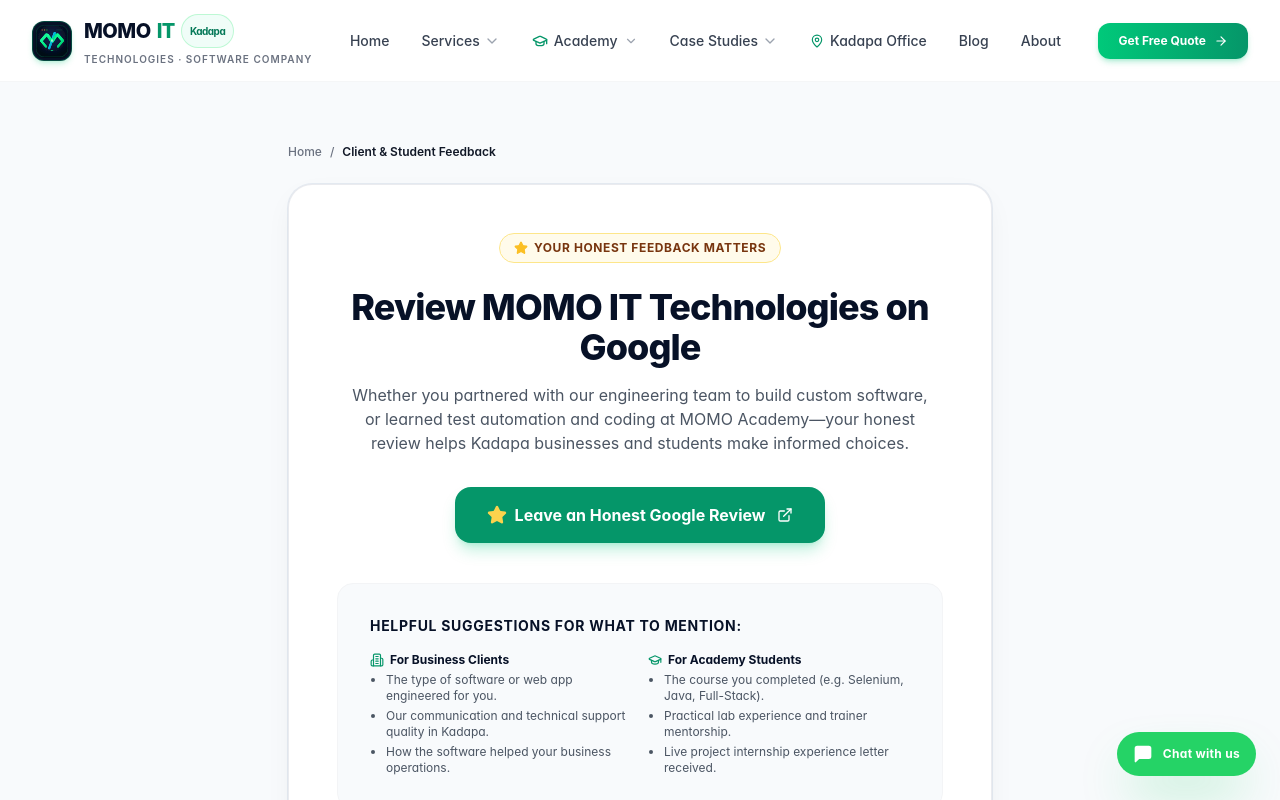
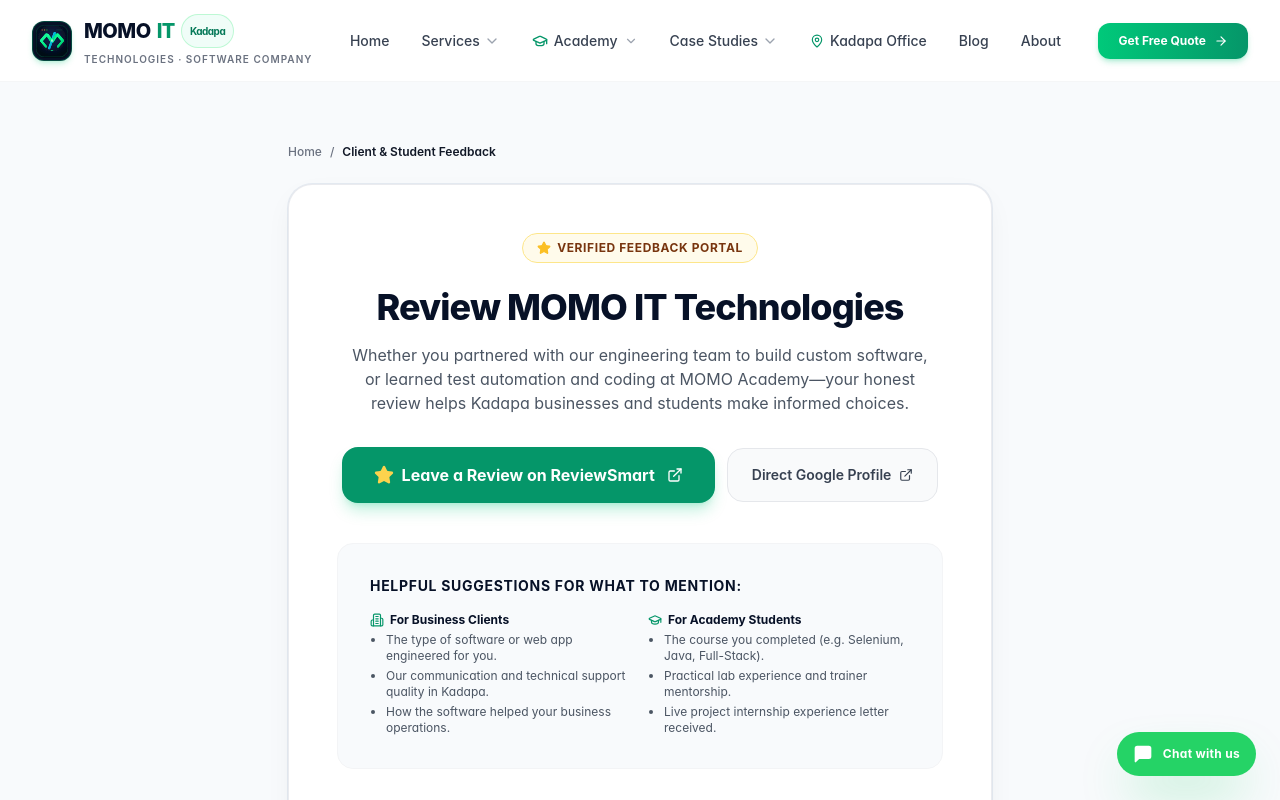
Before and after one commit to momoittechnologies-spec/momo-it-technologies, a Next.js app: page /review in a window 1280 px wide. Shown: the top 800 px of the page. Built offline with nearby package versions, Linux system fonts and the light colour scheme.

Commit message:
feat(reviews): integrate ReviewSmart verified portal across reviews section and review page

```diff
--- a/public/gmb_ready_content.json
+++ b/public/gmb_ready_content.json
@@ -137,15 +137,16 @@
     }
   ],
   "gmb_live_share_link": "https://share.google/qNjfQXuFmxNLyB8tO",
+  "reviewsmart_link": "https://www.reviewsmart.online/r/momo-it-technologies",
   "google_knowledge_graph_id": "/g/11zz9w2gyb",
   "review_request_messages": [
     {
       "audience": "Business / Software Client",
-      "message": "Hi [Client Name]! Thank you for partnering with MOMO IT Technologies for your project. If you enjoyed working with our engineering team, could you please take 30 seconds to share your review on our official Google profile? It helps us tremendously: https://share.google/qNjfQXuFmxNLyB8tO - Thank you! \u2014 Mohan Damerla, MOMO IT Technologies"
+      "message": "Hi [Client Name]! Thank you for partnering with MOMO IT Technologies for your project. If you enjoyed working with our engineering team, could you please take 30 seconds to share your review on our verified portal? It helps us tremendously: https://www.reviewsmart.online/r/momo-it-technologies - Thank you! — Mohan Damerla, MOMO IT Technologies"
     },
     {
       "audience": "Student / Trainee",
-      "message": "Hi [Student Name]! Hope you are doing great. Could you take a moment to leave your honest rating and feedback on our Google profile about your learning experience at MOMO Academy? Here is the direct link: https://share.google/qNjfQXuFmxNLyB8tO - Wishing you great success!"
+      "message": "Hi [Student Name]! Hope you are doing great. Could you take a moment to leave your honest rating and feedback on our verified portal about your learning experience at MOMO Academy? Here is the direct link: https://www.reviewsmart.online/r/momo-it-technologies - Wishing you great success!"
     }
   ]
 }
--- a/src/app/review/page.tsx
+++ b/src/app/review/page.tsx
@@ -14,14 +14,14 @@
 } from "lucide-react";
 
 export const metadata: Metadata = {
-  title: "Review Us on Google | MOMO IT Technologies Kadapa",
+  title: "Share Your Review | MOMO IT Technologies Kadapa",
   description:
-    "Have you worked with MOMO IT Technologies or studied at MOMO Academy in Kadapa? Share your honest feedback on our verified Google Business Profile.",
+    "Have you worked with MOMO IT Technologies or studied at MOMO Academy in Kadapa? Share your authentic feedback through our verified ReviewSmart portal.",
   alternates: {
     canonical: "https://www.momoittechnologies.com/review",
   },
   openGraph: {
-    title: "Review Us on Google | MOMO IT Technologies Kadapa",
+    title: "Share Your Review | MOMO IT Technologies Kadapa",
     description:
       "Share your authentic experience with MOMO IT Technologies. Help local Kadapa businesses and aspiring engineers make informed decisions.",
     url: "https://www.momoittechnologies.com/review",
@@ -29,6 +29,7 @@
 };
 
 export default function ReviewPage() {
+  const reviewSmartUrl = "https://www.reviewsmart.online/r/momo-it-technologies";
   const googleReviewUrl = "https://share.google/qNjfQXuFmxNLyB8tO";
 
   return (
@@ -52,28 +53,38 @@
         <div className="bg-white rounded-3xl p-8 sm:p-12 border border-gray-200/80 shadow-card text-center relative overflow-hidden">
           <div className="inline-flex items-center gap-1.5 px-3.5 py-1.5 rounded-full bg-amber-50 text-amber-900 border border-amber-200 text-xs font-bold uppercase tracking-wider mb-6">
             <Star className="w-3.5 h-3.5 fill-amber-400 text-amber-400" />
-            Your Honest Feedback Matters
+            Verified Feedback Portal
           </div>
 
           <h1 className="text-3xl sm:text-4xl font-extrabold text-navy-950 tracking-tight leading-tight mb-4">
-            Review MOMO IT Technologies on Google
+            Review MOMO IT Technologies
           </h1>
 
           <p className="text-sm sm:text-base text-gray-600 max-w-xl mx-auto leading-relaxed mb-8">
             Whether you partnered with our engineering team to build custom software, or learned test automation and coding at MOMO Academy—your honest review helps Kadapa businesses and students make informed choices.
           </p>
 
-          {/* Primary Action Button */}
-          <div className="mb-10">
+          {/* Primary Action Buttons */}
+          <div className="flex flex-col sm:flex-row items-center justify-center gap-3 mb-10">
+            <a
+              href={reviewSmartUrl}
+              target="_blank"
+              rel="noopener noreferrer"
+              className="w-full sm:w-auto inline-flex items-center justify-center gap-2 px-8 py-4 rounded-2xl bg-brand-600 hover:bg-brand-700 text-white font-bold text-sm sm:text-base shadow-lg shadow-brand-500/25 hover:shadow-xl transition-all hover:-translate-y-0.5"
+            >
+              <Star className="w-5 h-5 fill-amber-300 text-amber-300" />
+              <span>Leave a Review on ReviewSmart</span>
+              <ExternalLink className="w-4 h-4 ml-1" />
+            </a>
+
             <a
               href={googleReviewUrl}
               target="_blank"
               rel="noopener noreferrer"
-              className="inline-flex items-center justify-center gap-2 px-8 py-4 rounded-2xl bg-brand-600 hover:bg-brand-700 text-white font-bold text-sm sm:text-base shadow-lg shadow-brand-500/25 hover:shadow-xl transition-all hover:-translate-y-0.5"
+              className="w-full sm:w-auto inline-flex items-center justify-center gap-2 px-6 py-4 rounded-2xl bg-gray-50 hover:bg-gray-100 text-gray-700 hover:text-navy-950 font-semibold text-xs sm:text-sm border border-gray-200 transition-colors"
             >
-              <Star className="w-5 h-5 fill-amber-300 text-amber-300" />
-              <span>Leave an Honest Google Review</span>
-              <ExternalLink className="w-4 h-4 ml-1" />
+              <span>Direct Google Profile</span>
+              <ExternalLink className="w-3.5 h-3.5" />
             </a>
           </div>
 
--- a/src/components/home/ReviewsSection.tsx
+++ b/src/components/home/ReviewsSection.tsx
@@ -41,13 +41,13 @@
 
           <div className="flex items-center gap-3">
             <a
-              href="https://maps.google.com"
+              href="https://www.reviewsmart.online/r/momo-it-technologies"
               target="_blank"
               rel="noopener noreferrer"
-              className="inline-flex items-center gap-1.5 px-4 py-2 rounded-xl bg-white border border-gray-200 text-xs font-bold text-navy-950 hover:border-brand-400 transition-colors shadow-sm"
+              className="inline-flex items-center gap-1.5 px-4 py-2.5 rounded-xl bg-brand-600 hover:bg-brand-700 text-white text-xs font-bold transition-all shadow-sm shadow-brand-500/20 hover:-translate-y-0.5"
             >
-              <span>View Google Reviews</span>
-              <ExternalLink className="w-3.5 h-3.5 text-gray-400" />
+              <span>Review on ReviewSmart</span>
+              <ExternalLink className="w-3.5 h-3.5 text-white/80" />
             </a>
           </div>
         </div>
```
Also changed, not shown: public/gmb-manager.html (+20 -7 lines), 1 other file (tests, documents, lock files or other folders).
